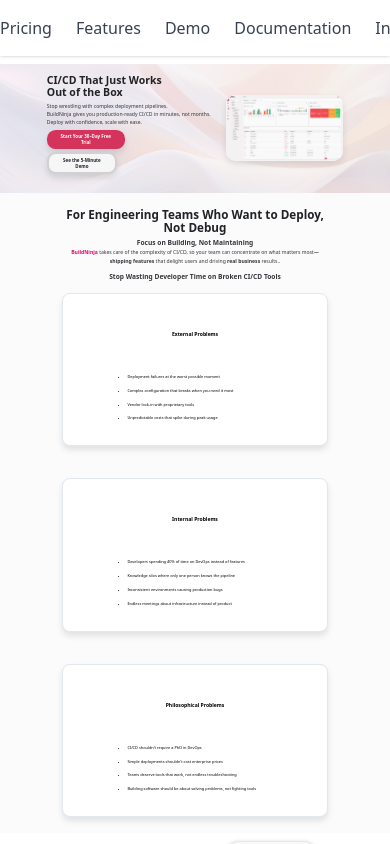
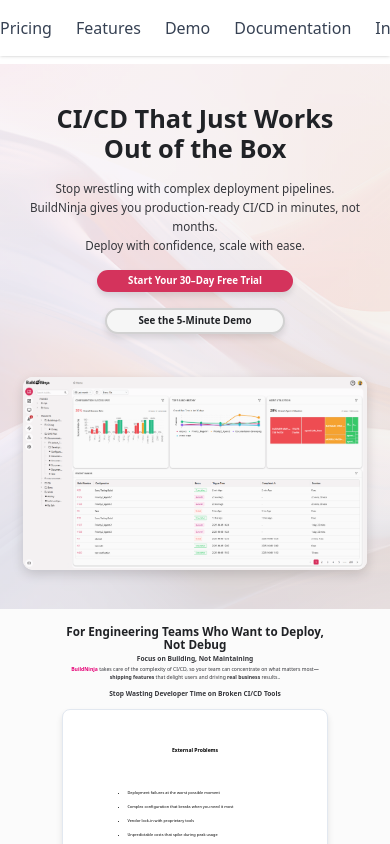
Before and after one commit to chiragbitoni/buildninja-website, a Next.js app: page / in a window 390 px wide. Shown: the top 844 px of the page. Built offline with nearby package versions, Linux system fonts and the light colour scheme.

Commit message:
Home-Hero

```diff
--- a/src/app/components/Home/Sections/Hero/Hero.css
+++ b/src/app/components/Home/Sections/Hero/Hero.css
@@ -1,3 +1,4 @@
+/* (Desktop default) */
 .heroSection {
     display: flex;
     align-items: center;
@@ -5,7 +6,7 @@
     width: 100vw;
     max-width: 100%;
     height: 33vw;
-    padding: 2vw 12vw 2vw 12vw;
+    padding: 2vw 12vw;
     background: linear-gradient(120deg, #f8f4fd 0%, #f3f0ef 100%);
     box-sizing: border-box;
     position: relative;
@@ -35,16 +36,9 @@
     color: #202226;
 }
 
-.heroHighlight {
-    display: block;
-    color: #202226;
-    font-size: 3vw;
-    font-weight: 700;
-}
-
 .heroSubtitle {
     font-size: 1.3vw;
-    margin: 0 0 1vw 0;
+    margin: 0 0 2vw 0;
     color: #35363b;
     font-weight: 400;
     line-height: 1.6;
@@ -56,20 +50,24 @@
     flex-direction: column;
     width: 20vw;
     gap: 1vw;
-    margin-bottom: 1.8vw;
+    margin-bottom: 2vw;
 }
 
-.heroBtn {
+.heroBtn,
+.demoBtn {
     display: inline-block;
-    background: #D4335C;
-    color: #fff;
     font-weight: 700;
     font-size: 1.15vw;
     padding: 0.6vw 2.4vw;
     border-radius: 2.2vw;
     text-decoration: none;
-    transition: background 0.19s;
+    transition: all 0.2s ease;
     box-shadow: 0 4px 6px rgba(0, 0, 0, 0.1);
+}
+
+.heroBtn {
+    background: #d4335c;
+    color: #fff;
 }
 
 .heroBtn:hover {
@@ -77,18 +75,9 @@
 }
 
 .demoBtn {
-    display: inline-block;
     background: #f6f6f6;
-    width: 18vw;
     color: #202226;
-    font-weight: 700;
-    font-size: 1.15vw;
-    padding: 0.6vw 2.4vw;
-    border-radius: 2.2vw;
-    text-decoration: none;
     border: 2px solid #d1d1d1;
-    transition: border 0.19s;
-    box-shadow: 0 4px 6px rgba(0, 0, 0, 0.1);
 }
 
 .demoBtn:hover {
@@ -98,10 +87,9 @@
 .dashboardImageWrapper {
     z-index: 2;
     border-radius: 10px;
-    border: 10px transparent rgba(0, 0, 0, 0.1);
     overflow: hidden;
     background: #fff;
-    box-shadow: 0 0.8vw 2vw rgba(0, 0, 0, 0.10);
+    box-shadow: 0 0.8vw 2vw rgba(0, 0, 0, 0.1);
     width: 30vw;
     display: inline-block;
     box-sizing: border-box;
@@ -113,18 +101,108 @@
     height: auto;
 }
 
-.simple-box-icon {
-    display: block;
-    margin: 0 auto 1rem auto;
-    color: #6b7280;
-    width: 3rem;
-    height: 3rem;
+
+/* TABLET VIEW (768px – 1023px) */
+
+@media (max-width: 1023px) {
+    .heroSection {
+        flex-direction: column;
+        align-items: center;
+        justify-content: center;
+        height: auto;
+        padding: 8vw 8vw;
+        text-align: center;
+        gap: 4vw;
+    }
+
+    .heroContent {
+        flex: unset;
+        width: 100%;
+        order: 1;
+    }
+
+    .dashboardImageWrapper {
+        order: 2;
+        width: 100%;
+        margin-top: 3vw;
+    }
+
+    .heroTitle {
+        font-size: 6vw;
+        margin-bottom: 2vw;
+    }
+
+    .heroSubtitle {
+        font-size: 2.2vw !important;
+        margin-bottom: 3vw;
+        line-height: 1.7;
+    }
+
+    .heroButtons {
+        width: 100%;
+        flex-direction: row;
+        justify-content: center;
+        gap: 2.5vw;
+        margin-bottom: 0;
+        margin-top: 4vw;
+    }
+
+    .heroBtn,
+    .demoBtn {
+        font-size: 2.1vw;
+        padding: 1.5vw 3vw;
+        border-radius: 4vw;
+    }
 }
 
-.simple-box-text {
-    font-size: 1vw;
-    color: #555;
-    line-height: 1.5;
-    text-align: center;
-    margin-top: 1vw;
+/* MOBILE VIEW (≤767px) */
+
+@media (max-width: 767px) {
+    .heroSection {
+        flex-direction: column;
+        align-items: center;
+        justify-content: center;
+        padding: 10vw 6vw;
+        height: auto;
+        gap: 8vw;
+        text-align: center;
+    }
+
+    .heroContent {
+        order: 1;
+    }
+
+    .dashboardImageWrapper {
+        order: 2;
+        width: 100%;
+        margin-top: 3vw;
+        box-shadow: 0 4px 12px rgba(0, 0, 0, 0.15);
+    }
+
+    .heroTitle {
+        font-size: 6.5vw;
+        line-height: 1.2;
+        margin-bottom: 4vw;
+    }
+
+    .heroSubtitle {
+        font-size: 3vw !important;
+        line-height: 1.7;
+        margin-bottom: 6vw;
+    }
+
+    .heroButtons {
+        margin-top: 4vw;
+        flex-direction: column;
+        width: 100%;
+        align-items: center;
+        gap: 4vw;
+    }
+
+    .heroBtn,
+    .demoBtn {
+        font-size: 2.5vw;
+        padding: 1vw 8vw;
+        border-radius: 8vw;
+    }
 }
```
